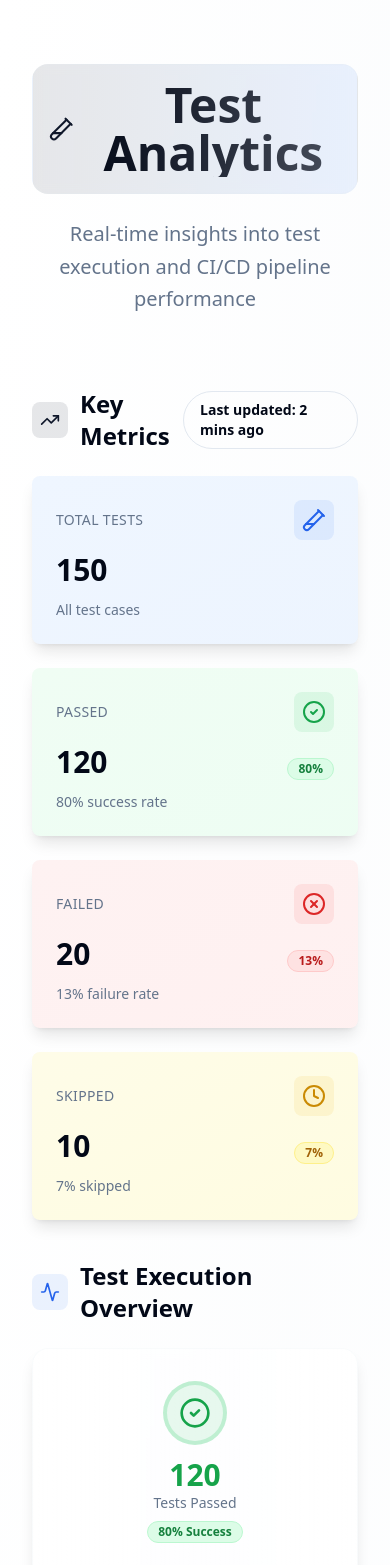
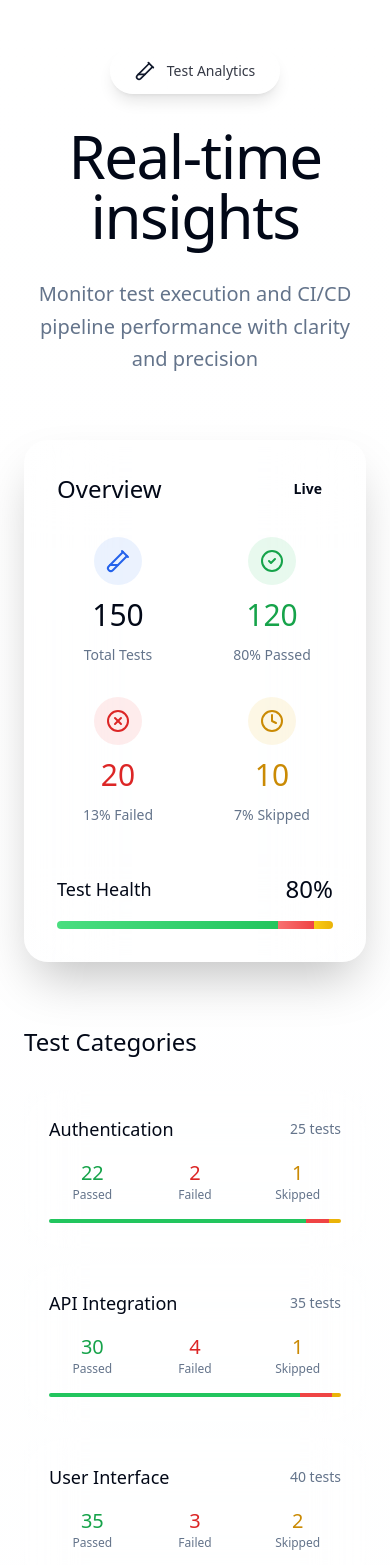
Before and after one commit to Rrrajat/test-case-dashboard-view, a React (Vite) app: page / in a window 390 px wide. Shown: the top 1565 px of the page. Built offline with nearby package versions, Linux system fonts and the light colour scheme.

Commit message:
Refactor: Apply Apple-inspired UI and glass effects
Redesign dashboard layout for a cleaner, more modern, and premium look, reducing card usage and incorporating glass-morphism effects.

```diff
--- a/src/components/TestDashboard.tsx
+++ b/src/components/TestDashboard.tsx
@@ -1,9 +1,7 @@
+
 import { Badge } from '@/components/ui/badge';
-import { CheckCircle2, XCircle, AlertCircle, Clock, BarChart3, TestTube2, TrendingUp, Activity } from 'lucide-react';
-import StatCard from './StatCard';
-import CategoryBreakdown from './CategoryBreakdown';
-import GHAInfo from './GHAInfo';
-import TestOverview from './TestOverview';
+import { CheckCircle2, XCircle, AlertCircle, Clock, TestTube2, TrendingUp, Activity, GitBranch, Play, User, Calendar } from 'lucide-react';
+import { cn } from '@/lib/utils';
 
 // Mock data - replace with real data from your API
 const mockTestData = {
@@ -92,19 +90,6 @@ const mockGHAData = [
     triggeredBy: 'automated',
     commitHash: 'i9j0k1l2',
     commitMessage: 'refactor: Update dependency versions and security patches'
-  },
-  {
-    runId: '#1234567887',
-    workflowName: 'Deploy to Staging',
-    branch: 'release/v2.1.0',
-    environment: 'Staging',
-    status: 'pending' as const,
-    progress: 0,
-    startTime: '5 minutes ago',
-    duration: '0m 0s',
-    triggeredBy: 'release.bot',
-    commitHash: 'm3n4o5p6',
-    commitMessage: 'release: Prepare version 2.1.0 with new features'
   }
 ];
 
@@ -115,84 +100,221 @@ const TestDashboard = () => {
   const failRate = Math.round((overall.failed / overall.total) * 100);
   const skipRate = Math.round((overall.skipped / overall.total) * 100);
 
+  const getStatusColor = (status: string) => {
+    switch (status) {
+      case 'success': return 'text-green-600';
+      case 'failure': return 'text-red-600';
+      case 'in_progress': return 'text-blue-600';
+      case 'pending': return 'text-yellow-600';
+      default: return 'text-muted-foreground';
+    }
+  };
+
+  const getStatusIcon = (status: string) => {
+    switch (status) {
+      case 'success': return <CheckCircle2 className="w-3 h-3" />;
+      case 'failure': return <XCircle className="w-3 h-3" />;
+      case 'in_progress': return <Play className="w-3 h-3" />;
+      case 'pending': return <Clock className="w-3 h-3" />;
+      default: return <AlertCircle className="w-3 h-3" />;
+    }
+  };
+
   return (
-    <div className="min-h-screen bg-gradient-to-br from-background via-muted/20 to-background">
-      <div className="max-w-7xl mx-auto p-8 space-y-10">
-        {/* Modern Header */}
-        <div className="text-center space-y-6 py-8">
-          <div className="inline-flex items-center justify-center p-4 rounded-2xl bg-gradient-to-r from-primary/10 to-blue-500/10 backdrop-blur-sm border border-border/20">
-            <TestTube2 className="w-8 h-8 text-primary mr-3" />
-            <h1 className="text-5xl font-bold bg-gradient-to-r from-foreground to-foreground/70 bg-clip-text text-transparent">
-              Test Analytics
-            </h1>
+    <div className="min-h-screen bg-gradient-to-b from-background via-muted/5 to-background/80">
+      <div className="max-w-7xl mx-auto px-6 py-12 space-y-16">
+
+        {/* Hero Section */}
+        <div className="text-center space-y-8">
+          <div className="inline-flex items-center gap-3 px-6 py-3 rounded-full bg-white/40 backdrop-blur-xl border border-white/20 shadow-lg">
+            <TestTube2 className="w-5 h-5 text-primary" />
+            <span className="text-sm font-medium text-foreground/80">Test Analytics</span>
           </div>
-          <p className="text-muted-foreground text-xl max-w-2xl mx-auto leading-relaxed">
-            Real-time insights into test execution and CI/CD pipeline performance
+          <h1 className="text-6xl font-light tracking-tight text-foreground">
+            Real-time insights
+          </h1>
+          <p className="text-xl text-muted-foreground font-light max-w-2xl mx-auto leading-relaxed">
+            Monitor test execution and CI/CD pipeline performance with clarity and precision
           </p>
         </div>
 
-        {/* Key Metrics Section */}
-        <div className="space-y-6">
-          <div className="flex items-center justify-between">
-            <div className="flex items-center gap-3">
-              <div className="p-2 rounded-lg bg-primary/10">
-                <TrendingUp className="w-5 h-5 text-primary" />
-              </div>
-              <h2 className="text-2xl font-semibold text-foreground">Key Metrics</h2>
-            </div>
-            <Badge variant="outline" className="text-sm px-4 py-2">
-              Last updated: 2 mins ago
+        {/* Key Metrics - Glass Panel */}
+        <div className="bg-white/20 backdrop-blur-2xl rounded-3xl border border-white/30 p-8 shadow-2xl">
+          <div className="flex items-center justify-between mb-8">
+            <h2 className="text-2xl font-light text-foreground">Overview</h2>
+            <Badge variant="outline" className="bg-white/20 backdrop-blur-sm border-white/30 text-sm">
+              Live
             </Badge>
           </div>
 
-          <div className="grid grid-cols-1 md:grid-cols-2 lg:grid-cols-4 gap-6">
-            <StatCard
-              title="Total Tests"
-              value={overall.total}
-              icon={<TestTube2 className="w-6 h-6" />}
-              color="blue"
-              subtitle="All test cases"
-            />
-            <StatCard
-              title="Passed"
-              value={overall.passed}
-              percentage={passRate}
-              icon={<CheckCircle2 className="w-6 h-6" />}
-              color="green"
-              subtitle={`${passRate}% success rate`}
-            />
-            <StatCard
-              title="Failed"
-              value={overall.failed}
-              percentage={failRate}
-              icon={<XCircle className="w-6 h-6" />}
-              color="red"
-              subtitle={`${failRate}% failure rate`}
-            />
-            <StatCard
-              title="Skipped"
-              value={overall.skipped}
-              percentage={skipRate}
-              icon={<Clock className="w-6 h-6" />}
-              color="yellow"
-              subtitle={`${skipRate}% skipped`}
-            />
+          <div className="grid grid-cols-2 lg:grid-cols-4 gap-8">
+            <div className="text-center space-y-3">
+              <div className="w-12 h-12 mx-auto rounded-full bg-blue-500/10 flex items-center justify-center">
+                <TestTube2 className="w-6 h-6 text-blue-600" />
+              </div>
+              <div className="text-3xl font-light text-foreground">{overall.total}</div>
+              <div className="text-sm text-muted-foreground">Total Tests</div>
+            </div>
+
+            <div className="text-center space-y-3">
+              <div className="w-12 h-12 mx-auto rounded-full bg-green-500/10 flex items-center justify-center">
+                <CheckCircle2 className="w-6 h-6 text-green-600" />
+              </div>
+              <div className="text-3xl font-light text-green-600">{overall.passed}</div>
+              <div className="text-sm text-muted-foreground">{passRate}% Passed</div>
+            </div>
+
+            <div className="text-center space-y-3">
+              <div className="w-12 h-12 mx-auto rounded-full bg-red-500/10 flex items-center justify-center">
+                <XCircle className="w-6 h-6 text-red-600" />
+              </div>
+              <div className="text-3xl font-light text-red-600">{overall.failed}</div>
+              <div className="text-sm text-muted-foreground">{failRate}% Failed</div>
+            </div>
+
+            <div className="text-center space-y-3">
+              <div className="w-12 h-12 mx-auto rounded-full bg-yellow-500/10 flex items-center justify-center">
+                <Clock className="w-6 h-6 text-yellow-600" />
+              </div>
+              <div className="text-3xl font-light text-yellow-600">{overall.skipped}</div>
+              <div className="text-sm text-muted-foreground">{skipRate}% Skipped</div>
+            </div>
+          </div>
+
+          {/* Elegant Progress Visualization */}
+          <div className="mt-12 space-y-4">
+            <div className="flex items-center justify-between">
+              <span className="text-lg font-light text-foreground">Test Health</span>
+              <span className="text-2xl font-light text-foreground">{passRate}%</span>
+            </div>
+            <div className="h-2 bg-white/20 rounded-full overflow-hidden backdrop-blur-sm">
+              <div className="flex h-full">
+                <div
+                  className="bg-gradient-to-r from-green-400 to-green-500 transition-all duration-1000"
+                  style={{ width: `${passRate}%` }}
+                />
+                <div
+                  className="bg-gradient-to-r from-red-400 to-red-500 transition-all duration-1000"
+                  style={{ width: `${failRate}%` }}
+                />
+                <div
+                  className="bg-gradient-to-r from-yellow-400 to-yellow-500 transition-all duration-1000"
+                  style={{ width: `${skipRate}%` }}
+                />
+              </div>
+            </div>
           </div>
         </div>
 
-        {/* Test Overview Section */}
-        <TestOverview
-          passRate={passRate}
-          failRate={failRate}
-          skipRate={skipRate}
-          overall={overall}
-        />
+        {/* Category Breakdown - Minimal List */}
+        <div className="space-y-8">
+          <h2 className="text-2xl font-light text-foreground">Test Categories</h2>
 
-        {/* GitHub Actions Section */}
-        <GHAInfo runs={mockGHAData} />
+          <div className="space-y-4">
+            {categories.map((category, index) => {
+              const categoryPassRate = Math.round((category.passed / category.total) * 100);
+              const categoryFailRate = Math.round((category.failed / category.total) * 100);
+              const categorySkipRate = Math.round((category.skipped / category.total) * 100);
 
-        {/* Category Breakdown */}
-        <CategoryBreakdown categories={categories} />
+              return (
+                <div
+                  key={index}
+                  className="bg-white/10 backdrop-blur-xl rounded-2xl border border-white/20 p-6 hover:bg-white/15 transition-all duration-300"
+                >
+                  <div className="flex items-center justify-between mb-4">
+                    <h3 className="text-lg font-medium text-foreground">{category.name}</h3>
+                    <span className="text-sm text-muted-foreground">{category.total} tests</span>
+                  </div>
+
+                  <div className="grid grid-cols-3 gap-4 mb-4">
+                    <div className="text-center">
+                      <div className="text-xl font-light text-green-600">{category.passed}</div>
+                      <div className="text-xs text-muted-foreground">Passed</div>
+                    </div>
+                    <div className="text-center">
+                      <div className="text-xl font-light text-red-600">{category.failed}</div>
+                      <div className="text-xs text-muted-foreground">Failed</div>
+                    </div>
+                    <div className="text-center">
+                      <div className="text-xl font-light text-yellow-600">{category.skipped}</div>
+                      <div className="text-xs text-muted-foreground">Skipped</div>
+                    </div>
+                  </div>
+
+                  <div className="h-1 bg-white/20 rounded-full overflow-hidden">
+                    <div className="flex h-full">
+                      <div
+                        className="bg-green-500 transition-all duration-500"
+                        style={{ width: `${categoryPassRate}%` }}
+                      />
+                      <div
+                        className="bg-red-500 transition-all duration-500"
+                        style={{ width: `${categoryFailRate}%` }}
+                      />
+                      <div
+                        className="bg-yellow-500 transition-all duration-500"
+                        style={{ width: `${categorySkipRate}%` }}
+                      />
+                    </div>
+                  </div>
+                </div>
+              );
+            })}
+          </div>
+        </div>
+
+        {/* GitHub Actions - Clean List */}
+        <div className="space-y-8">
+          <h2 className="text-2xl font-light text-foreground">Pipeline Status</h2>
+
+          <div className="space-y-3">
+            {mockGHAData.map((run, index) => (
+              <div
+                key={index}
+                className="bg-white/10 backdrop-blur-xl rounded-2xl border border-white/20 p-6 hover:bg-white/15 transition-all duration-300"
+              >
+                <div className="flex items-center justify-between mb-4">
+                  <div className="flex items-center gap-3">
+                    <div className={cn("flex items-center gap-2", getStatusColor(run.status))}>
+                      {getStatusIcon(run.status)}
+                      <span className="font-medium">{run.workflowName}</span>
+                    </div>
+                  </div>
+                  <div className="flex items-center gap-4 text-sm text-muted-foreground">
+                    <div className="flex items-center gap-1">
+                      <GitBranch className="w-3 h-3" />
+                      <span>{run.branch}</span>
+                    </div>
+                    <div className="flex items-center gap-1">
+                      <Calendar className="w-3 h-3" />
+                      <span>{run.startTime}</span>
+                    </div>
+                  </div>
+                </div>
+
+                <div className="flex items-center justify-between mb-3">
+                  <div className="text-sm text-muted-foreground">{run.commitMessage}</div>
+                  <div className="text-sm font-mono text-muted-foreground">{run.commitHash}</div>
+                </div>
+
+                {run.status === 'in_progress' && (
+                  <div className="space-y-2">
+                    <div className="flex justify-between text-sm">
+                      <span className="text-muted-foreground">Progress</span>
+                      <span className="text-foreground">{run.progress}%</span>
+                    </div>
+                    <div className="h-1 bg-white/20 rounded-full overflow-hidden">
+                      <div
+                        className="h-full bg-blue-500 transition-all duration-500"
+                        style={{ width: `${run.progress}%` }}
+                      />
+                    </div>
+                  </div>
+                )}
+              </div>
+            ))}
+          </div>
+        </div>
       </div>
     </div>
   );
```
